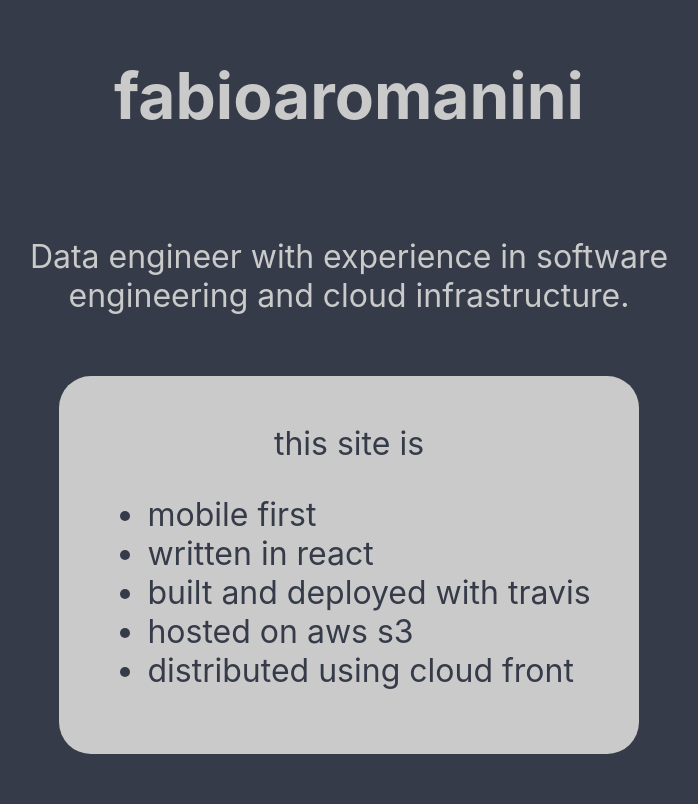
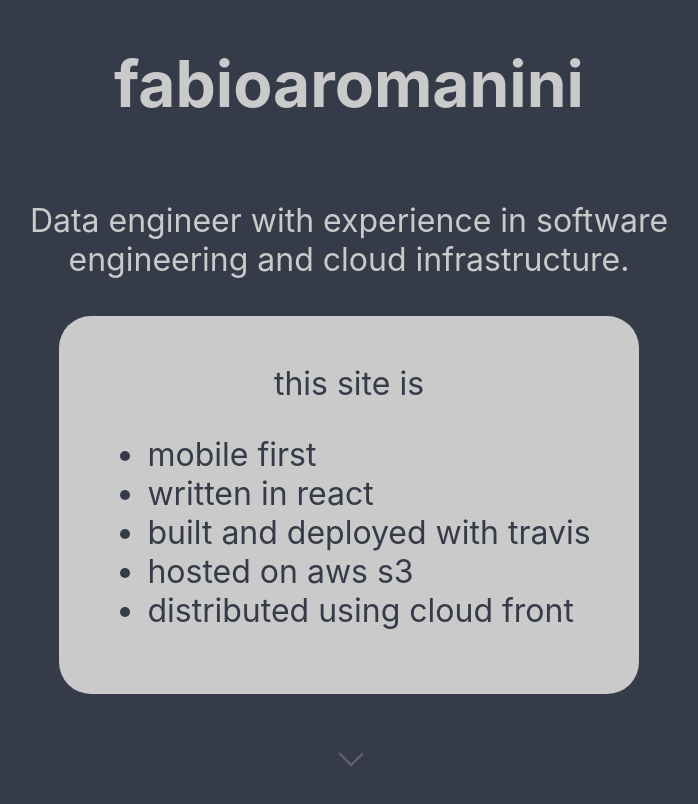
Before and after one commit to fabioaromanini/site, a React (Create React App) app: page / in a window 1280 px wide. Shown: the top 804 px of the page, without its empty margins (291-989 px from the left). Built offline with nearby package versions, Linux system fonts and the light colour scheme.

Commit message:
adds arrow in landing pointing to the portfolio

```diff
--- a/src/index.css
+++ b/src/index.css
@@ -1,3 +1,7 @@
+html {
+  scroll-behavior: smooth;
+}
+
 body {
   margin: 0;
   padding: 0;
--- a/src/landing/index.jsx
+++ b/src/landing/index.jsx
@@ -1,5 +1,6 @@
 /* eslint-disable react/no-unescaped-entities */
 import React from 'react';
+import arrow from './images/gif-bounce-arrow.gif';
 
 import './landing.css';
 
@@ -22,5 +23,8 @@ export default () => (
         <li>distributed using cloud front</li>
       </ul>
     </div>
+    <a href="#portfolio">
+      <img src={arrow} id="arrow" />
+    </a>
   </div>
 );
--- a/src/landing/landing.css
+++ b/src/landing/landing.css
@@ -34,6 +34,10 @@
   text-align: center;
 }
 
+#arrow {
+  height: 4em;
+}
+
 @media screen and (min-width: 910px) {
   #landing h1 {
     font-size: 4em;
```
Also changed, not shown: src/landing/images/gif-bounce-arrow.gif (added).
